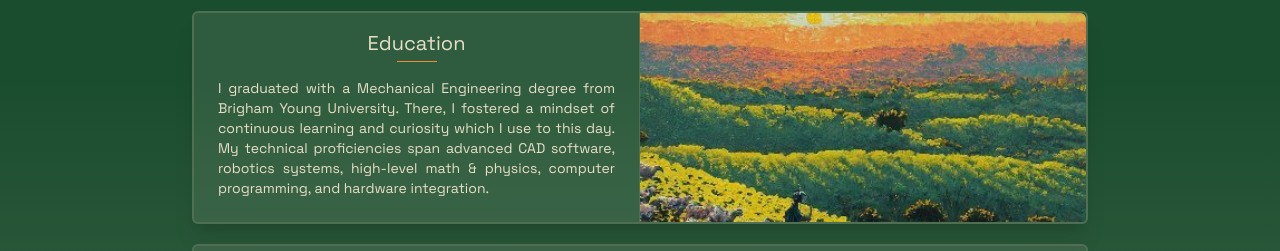
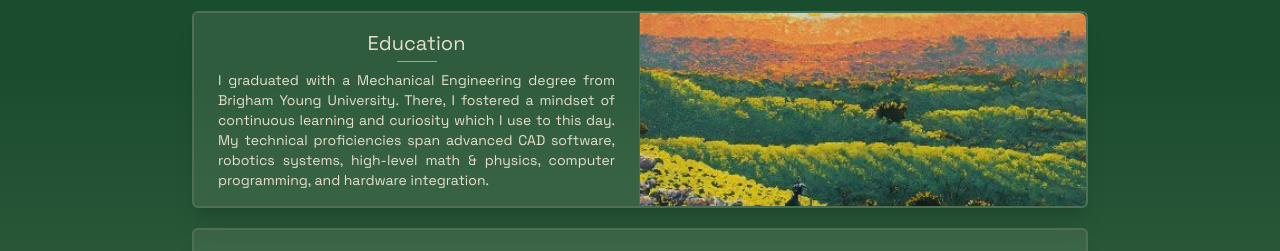
Before and after one commit to rahuljangirwork/rahuljangir.work, a Next.js app: page / in a window 1280 px wide. Shown: the part 434-685 px from the top of the page. Built offline with nearby package versions, Linux system fonts and the light colour scheme.

Commit message:
small padding changes to split card

```diff
--- a/app/components/split-card.tsx
+++ b/app/components/split-card.tsx
@@ -38,7 +38,7 @@ export function SplitCardContent({
 }
 export function SplitCardHeader({ children }: { children: ReactNode }) {
   return (
-    <h2 className="text-xl text-center mb-2">
+    <h2 className="text-xl text-center">
       {children}
       <Separator className="w-[40px] mx-auto mt-1 mb-2 bg-palette-4" />
     </h2>
--- a/app/page.tsx
+++ b/app/page.tsx
@@ -63,7 +63,7 @@ export default function Home() {
             <SplitCardContent>
               <SplitCardHeader>Education</SplitCardHeader>
               <SplitCardBody>
-                <p className="text-sm p-2 text-justify">
+                <p className="text-sm px-2 text-justify">
                   I graduated with a Mechanical Engineering degree from Brigham
                   Young University. There, I fostered a mindset of continuous
                   learning and curiosity which I use to this day. My technical
```
